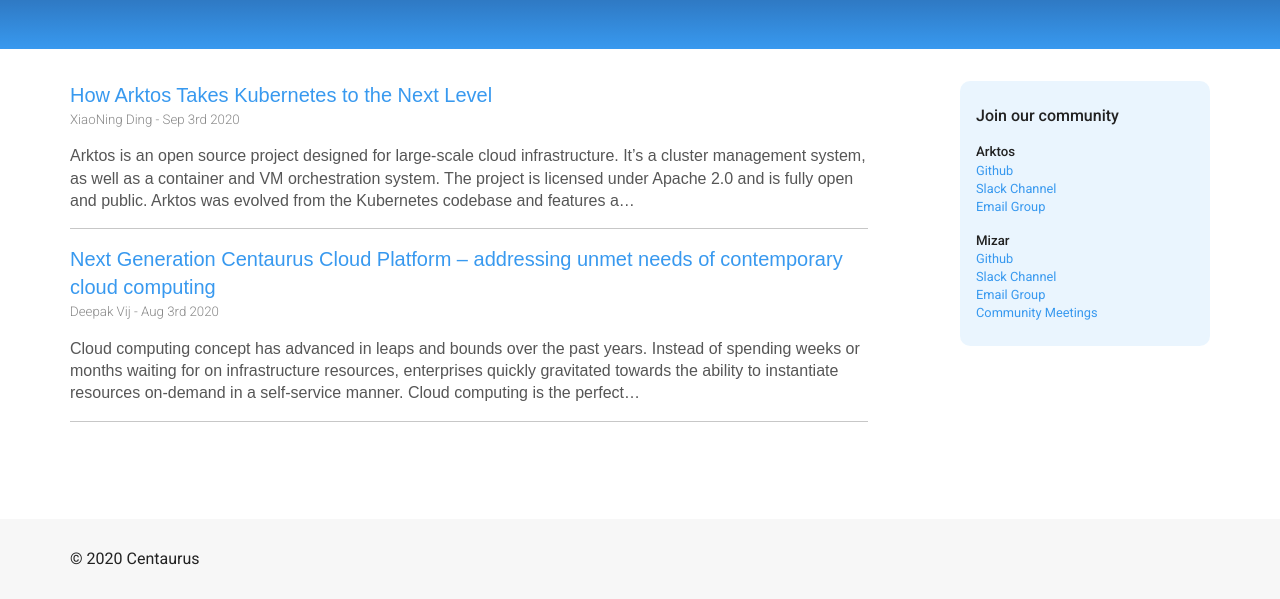
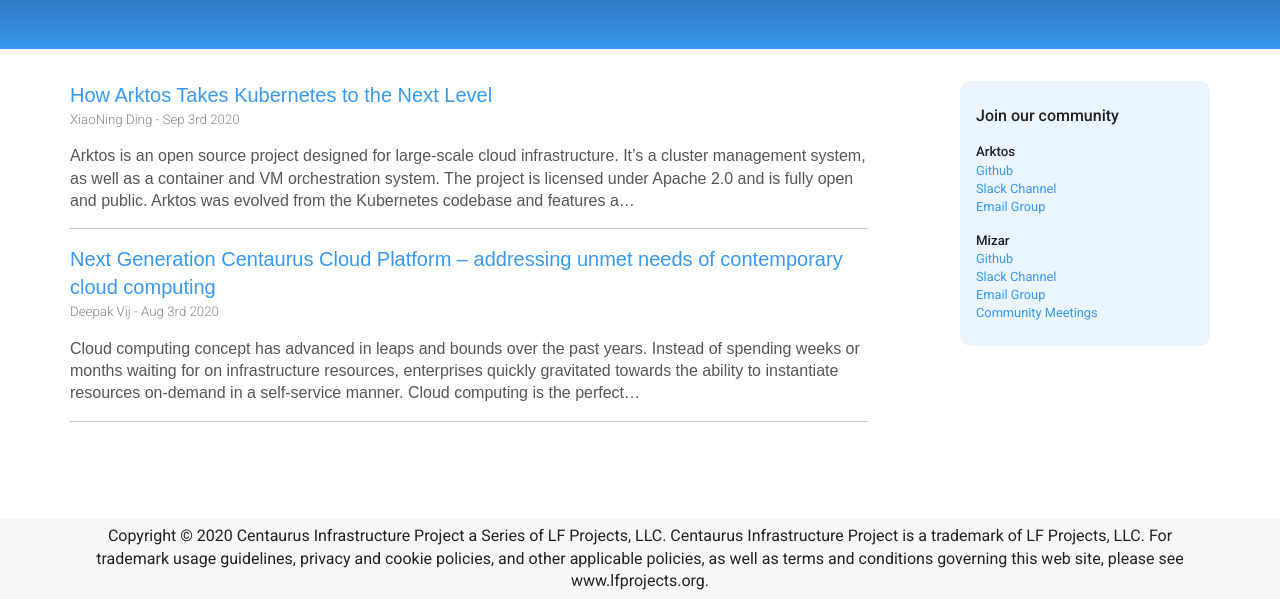
Before and after one commit to ipstolen/website, a Gatsby site: page /blog in a window 1280 px wide. Shown: the part 201-800 px from the top of the page. Built offline with nearby package versions, Linux system fonts and the light colour scheme; Gatsby itself is replaced by a stand-in of ours.

Commit message:
update LF copyright (#25)

```diff
--- a/src/components/Footer/index.js
+++ b/src/components/Footer/index.js
@@ -3,7 +3,7 @@ import React from "react";
 const Footer = () => (
   <footer className="footer background--grey">
     <div className="container">
-      <div className="copyright">© 2020 Centaurus</div>
+      <div className="copyright">Copyright © 2020 Centaurus Infrastructure Project a Series of LF Projects, LLC. Centaurus Infrastructure Project is a trademark of LF Projects, LLC. For trademark usage guidelines, privacy and cookie policies, and other applicable policies, as well as terms and conditions governing this web site, please see www.lfprojects.org.</div>
     </div>
   </footer>
 );
```
